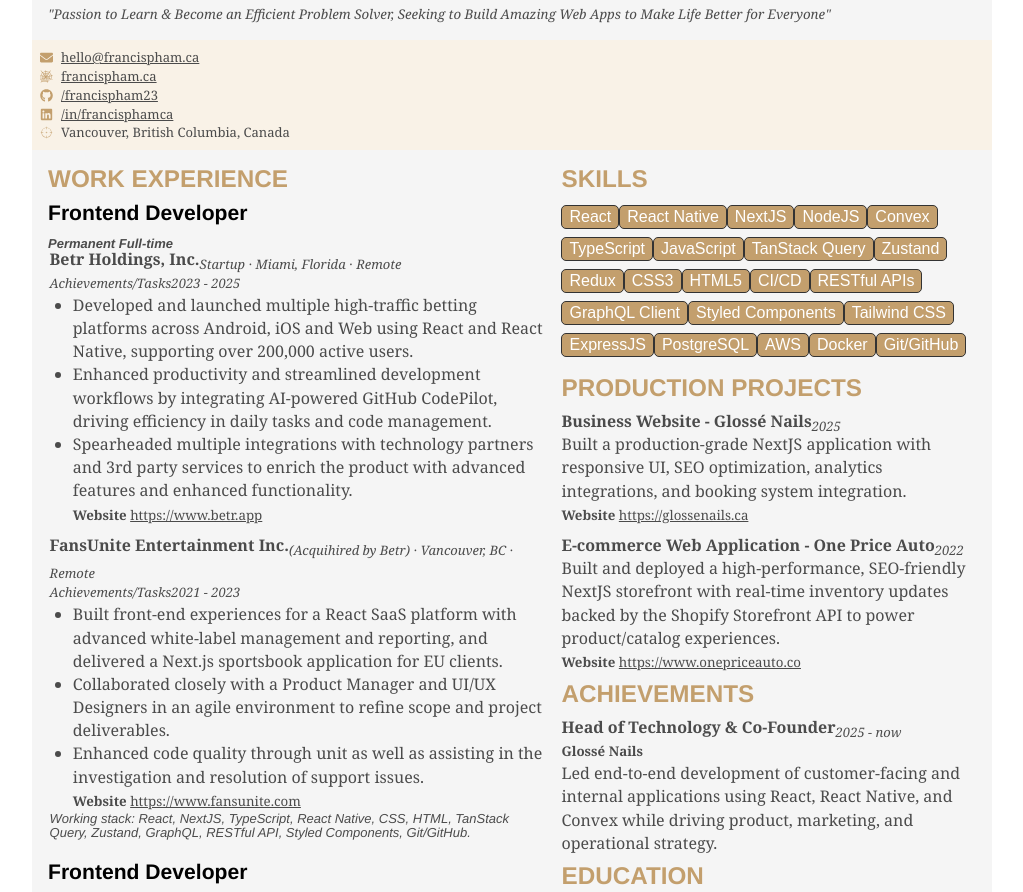
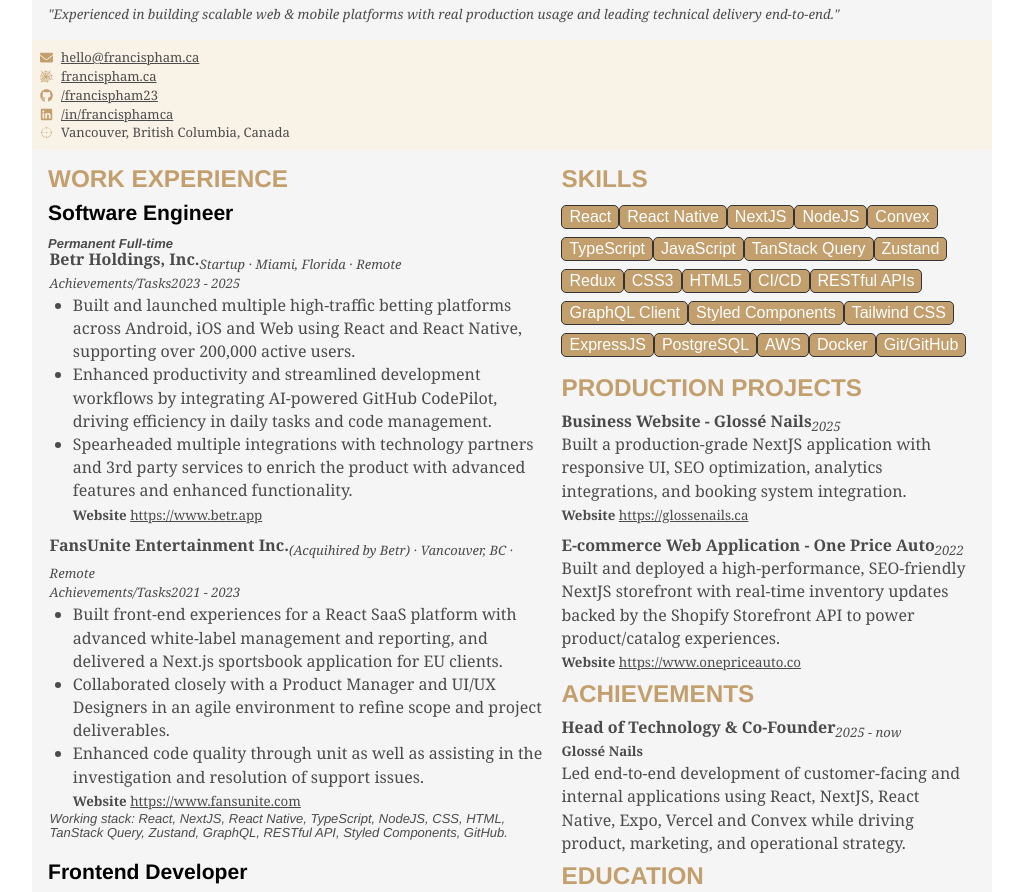
Before and after one commit to francispham/Portfolio, a Gatsby site: page /resume in a window 1280 px wide. Shown: the part 104-996 px from the top of the page, without its empty margins (128-1151 px from the left). Built offline with nearby package versions, Linux system fonts and the light colour scheme; Gatsby itself is replaced by a stand-in of ours.

Commit message:
More update resume (#16)
* 2026 Resume

* Add minor changes

* final fixes

* Add projects and skills

* Update resume 2026

* minor fix

---------

Co-authored-by: Francis Pham <francis.pham.ca@gmail.com>

```diff
--- a/src/components/resume/Achievements.js
+++ b/src/components/resume/Achievements.js
@@ -14,8 +14,8 @@
         </small>
         <p>
           Led end-to-end development of customer-facing and internal
-          applications using React, React Native, and Convex while driving
-          product, marketing, and operational strategy.
+          applications using React, NextJS, React Native, Expo, Vercel and
+          Convex while driving product, marketing, and operational strategy.
         </p>
       </div>
     </Fragment>
--- a/src/data/constant.js
+++ b/src/data/constant.js
@@ -8,7 +8,7 @@
 
 export const HEADER = {
   name: 'FRANCIS PHAM',
-  role: 'Frontend Developer, specialized in React and React Native Development',
+  role: 'Frontend Engineer (specialized in React & React Native) | Full-Stack Experience',
   motto:
-    '"Passion to Learn & Become an Efficient Problem Solver, Seeking to Build Amazing Web Apps to Make Life Better for Everyone"',
+    '"Experienced in building scalable web & mobile platforms with real production usage and leading technical delivery end-to-end."',
 }
--- a/src/data/resume-data.js
+++ b/src/data/resume-data.js
@@ -32,13 +32,13 @@
 
 export const WORK_EXPERIENCE = [
   {
-    title: 'Frontend Developer',
+    title: 'Software Engineer',
     type: 'Permanent Full-time',
     company: 'Betr Holdings, Inc.',
     location: 'Startup · Miami, Florida · Remote',
     period: '2023 - 2025',
     descriptions: [
-      'Developed and launched multiple high-traffic betting platforms across Android, iOS and Web using React and React Native, supporting over 200,000 active users.',
+      'Built and launched multiple high-traffic betting platforms across Android, iOS and Web using React and React Native, supporting over 200,000 active users.',
       'Enhanced productivity and streamlined development workflows by integrating AI-powered GitHub CodePilot, driving efficiency in daily tasks and code management.',
       'Spearheaded multiple integrations with technology partners and 3rd party services to enrich the product with advanced features and enhanced functionality.',
     ],
@@ -57,7 +57,7 @@
     ],
     website: 'https://www.fansunite.com',
     stack:
-      'React, NextJS, TypeScript, React Native, CSS, HTML, TanStack Query, Zustand, GraphQL, RESTful API, Styled Components, Git/GitHub',
+      'React, NextJS, React Native, TypeScript, NodeJS, CSS, HTML, TanStack Query, Zustand, GraphQL, RESTful API, Styled Components, GitHub',
   },
   {
     title: 'Frontend Developer',
@@ -80,7 +80,7 @@
     location: 'Startup · Vancouver, BC · Remote',
     period: '2019 - 2020',
     descriptions: [
-      'Developed a marketplace platform that empowers the community to buy, sell, and donate medical equipment.',
+      'Launched a marketplace platform that empowers the community to buy, sell, and donate medical equipment.',
       'Performed code peer reviews to maintain quality standards, improve performance, and provide credibility.',
     ],
     website: 'https://www.assistlist.ca',
```
